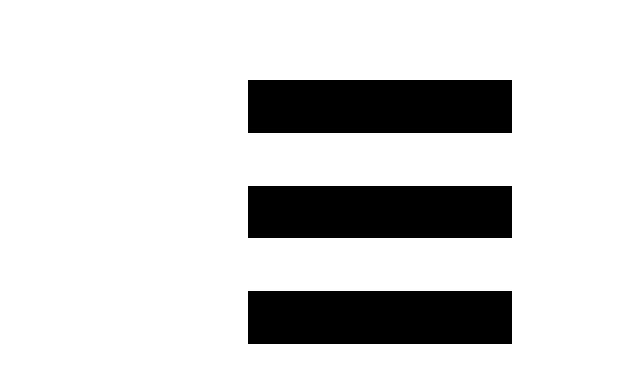
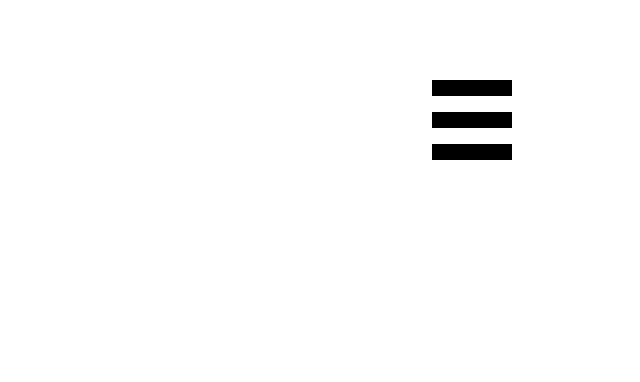
Before and after one commit to VeseMir2k/hamburger-button, a plain HTML site: page index.html in a window 1280 px wide. Shown: the whole page, without its empty margins (640-1280 px from the left). Drawn offline with Linux system fonts and the light colour scheme.

Commit message:
add button animations

```diff
--- a/main.css
+++ b/main.css
@@ -10,8 +10,8 @@
   display: flex;
   flex-direction: column;
   justify-content: space-between;
-  width: 264px;
-  height: 264px;
+  width: 80px;
+  height: 80px;
   overflow: hidden;
 }
 
@@ -20,6 +20,16 @@
   width: 100%;
   height: 20%;
   background-color: black;
+}
+
+.button > span:first-child {
+  transform-origin: 5% 100%;
+  transition: 0.1s linear;
+}
+
+.button:hover > span:first-child {
+  transform: rotate(45deg);
+  width: 116%;
 }
 
 .button > span:nth-child(2) {
@@ -31,9 +41,29 @@
 .button > span:nth-child(2) span:first-child {
   background-color: black;
   flex-basis: 50%;
+  transition: 0.1s linear;
+}
+
+.button:hover > span:nth-child(2) span:first-child {
+  transform: translate(100%, 0);
 }
 
 .button > span:nth-child(2) span:last-child {
   background-color: black;
   flex-basis: 50%;
+  transition: 0.1s linear;
 }
+
+.button:hover > span:nth-child(2) span:last-child {
+  transform: translate(-100%, 0);
+}
+
+.button > span:last-child {
+  transform-origin: 5% 0;
+  transition: 0.1s linear;
+}
+
+.button:hover > span:last-child {
+  transform: rotate(-45deg);
+  width: 116%;
+}
```
